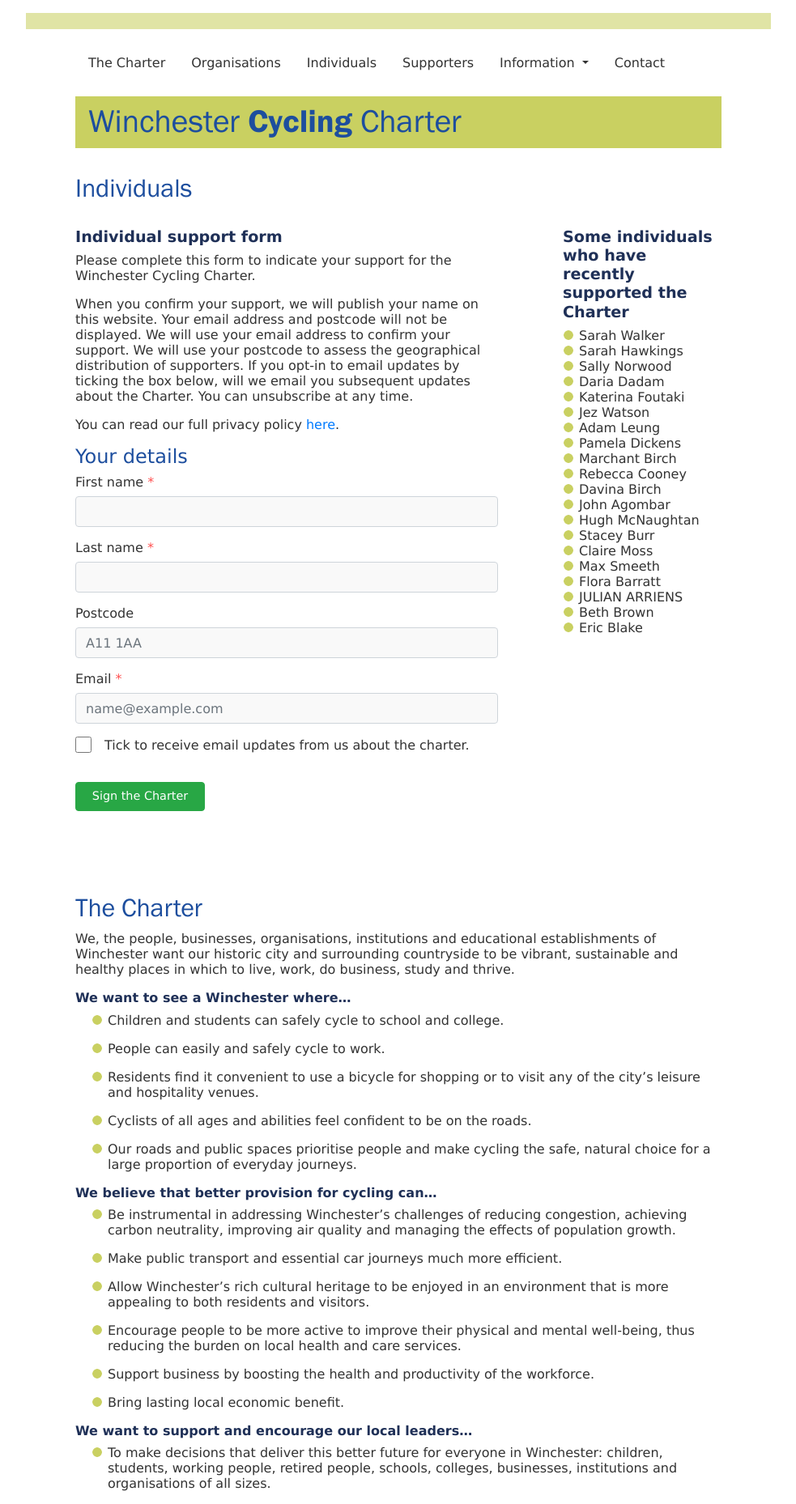
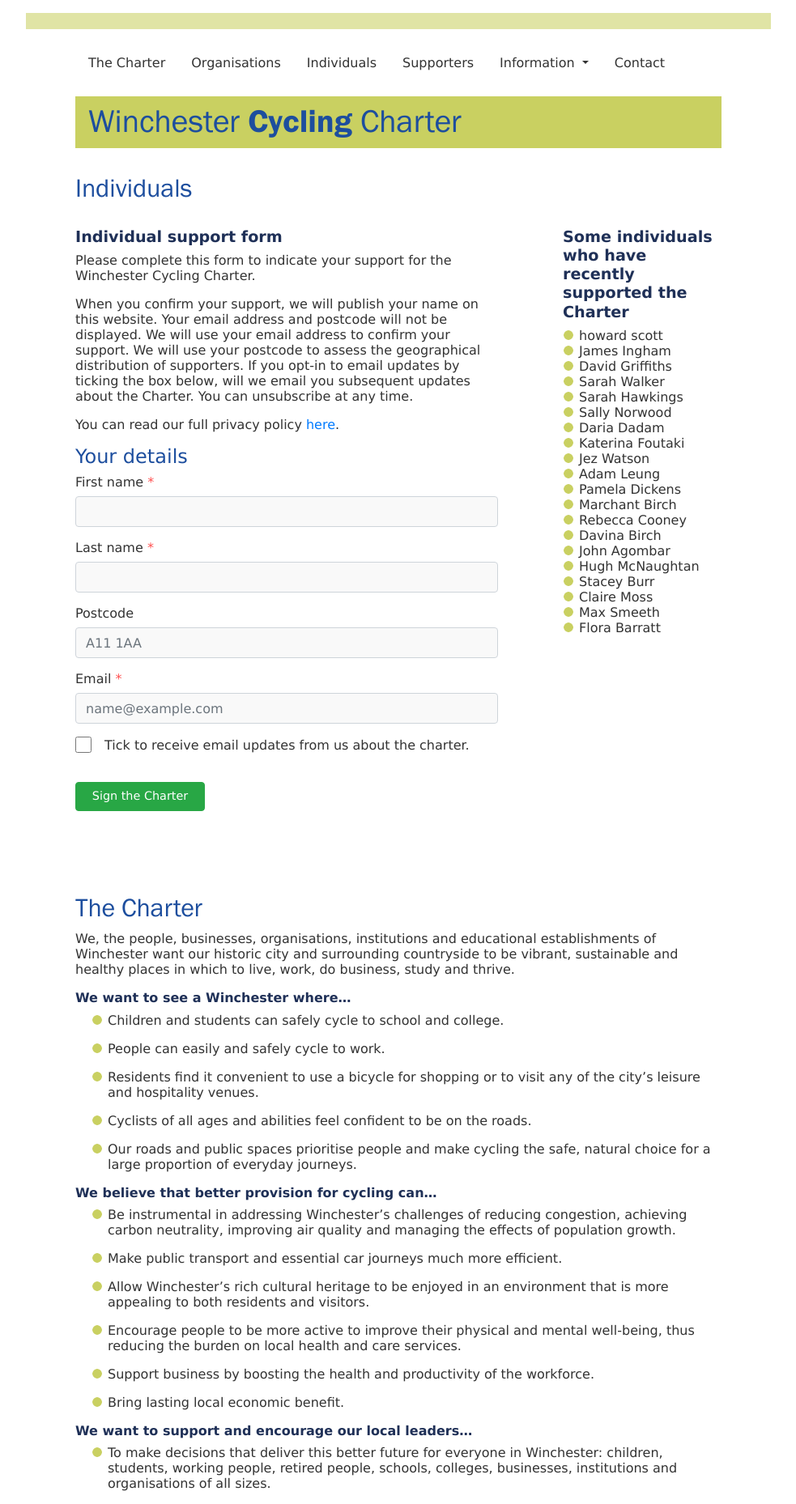
Before and after one commit to winchestercyclingcharter/winchestercyclingcharter.github.io, a Jekyll site: the page built from ind-page.md, in a window 1280 px wide. Shown: the whole page at 81% size, without its empty margins (148-1131 px from the left). Built offline with Jekyll 4.4.1, drawn with Linux system fonts in a browser that asks for light colours; nearby versions of some CDN libraries.

Commit message:
Update people.yml

```diff
--- a/_data/people.yml
+++ b/_data/people.yml
@@ -566,3 +566,6 @@
 - { lastname: Leung, firstname: Adam, dt: 20211014-113959-658975 }
 - { lastname: Hawkings, firstname: Sarah, dt: 20211015-081453-030265 }
 - { lastname: Walker, firstname: Sarah, dt: 20211015-095555-584723 }
+- { lastname: Griffiths, firstname: David, dt: 20211015-113456-571744 }
+- { lastname: Ingham, firstname: James, dt: 20211015-121234-887107 }
+- { lastname: scott, firstname: howard, dt: 20211015-124233-800300 }
```
